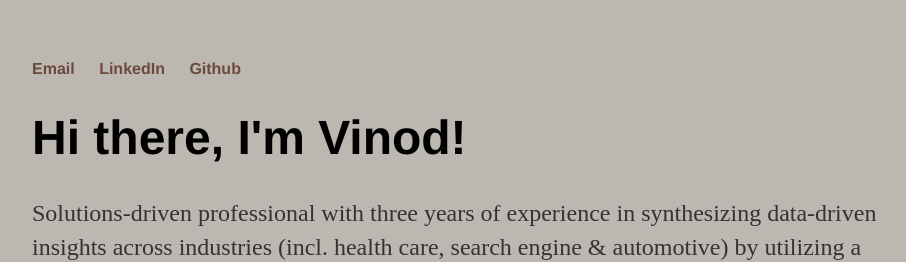
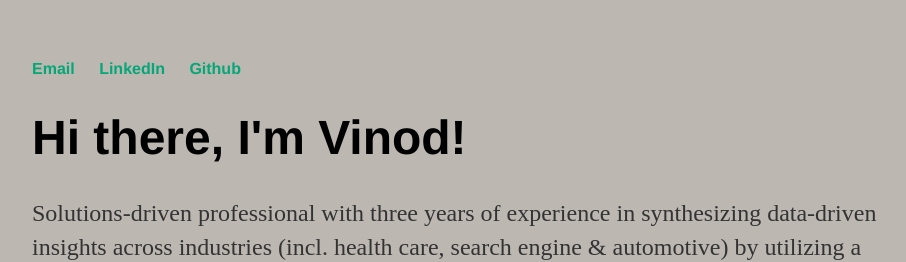
Before and after one commit to VinodIyer1/VinodIyer1.github.io, a Jekyll site: the page built from index.html, in a window 1280 px wide. Shown: the top 262 px of the page, without its empty margins (160-1066 px from the left). Built offline with Jekyll 4.4.1, drawn with Linux system fonts in a browser that asks for light colours.

Commit message:
Update main.css

```diff
--- a/css/main.css
+++ b/css/main.css
@@ -15,7 +15,7 @@ nav ul li, footer ul li {
 }
 a {
     text-decoration: none;
-    color: #6B4A3E;
+    color: #04A777;
 }
 a:hover {
     text-decoration: underline;
```
